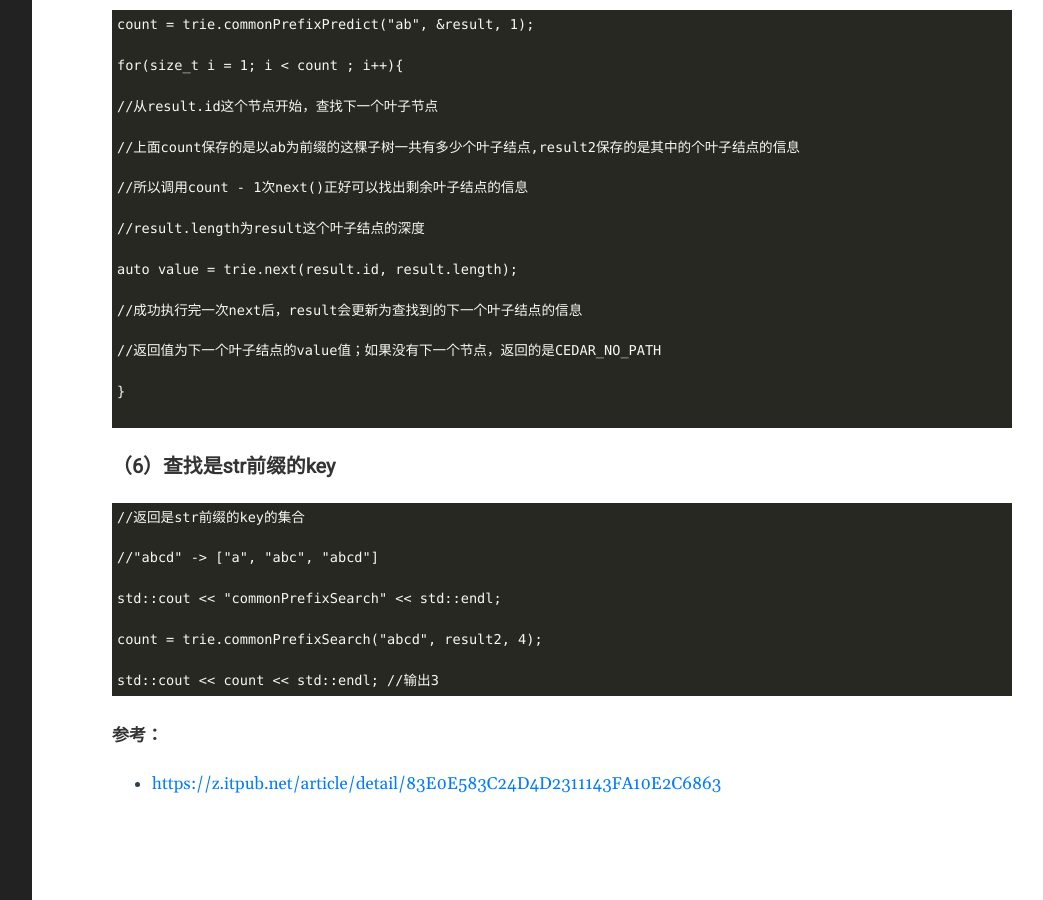
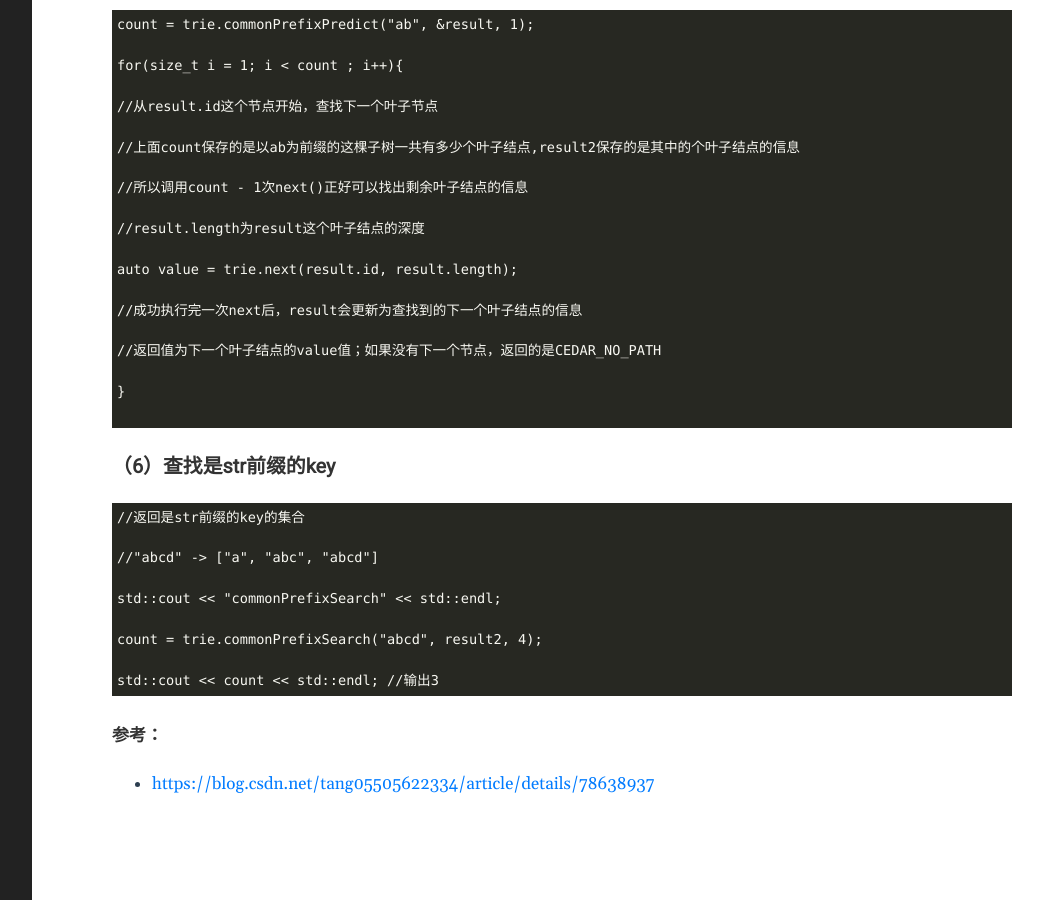
Before and after one commit to yejinp/yejinp.github.io, a Jekyll site: the page built from _posts/2023-01-13-字符串匹配之 字典树.markdown, in a window 1280 px wide and 900 px high, scrolled down 2801 px. Shown: the whole window, without its empty margins (188-1231 px from the left). Built offline with Jekyll 4.4.1, drawn with Linux system fonts in a browser that asks for light colours; some of the changed lines change nothing that is shown.

Commit message:
change referer

````diff
--- a/_posts/2023-01-13-字符串匹配之 字典树.markdown
+++ b/_posts/2023-01-13-字符串匹配之 字典树.markdown
@@ -182,5 +182,6 @@ count = trie.commonPrefixSearch("abcd", result2, 4);
 std::cout << count << std::endl; //输出3
 ```
 
+
 #### 参考：
-- [https://z.itpub.net/article/detail/83E0E583C24D4D2311143FA10E2C6863](https://z.itpub.net/article/detail/83E0E583C24D4D2311143FA10E2C6863)
+- [https://blog.csdn.net/tang05505622334/article/details/78638937](https://blog.csdn.net/tang05505622334/article/details/78638937)
````
